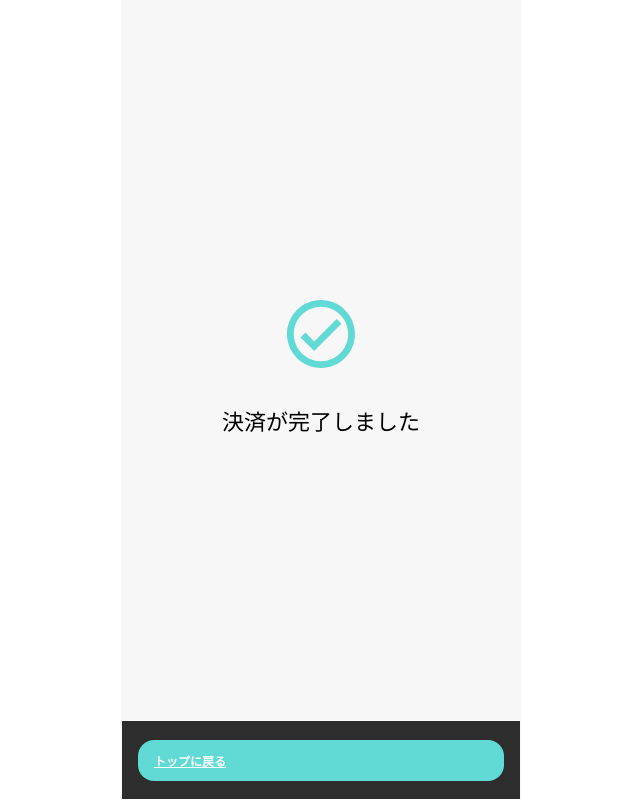
After one commit to aku424/php_taining, a PHP site: page /php/payment.php in a window 1280 px wide. The commit adds this page. Shown: the whole page, without its empty margins (319-959 px from the left). Run offline with PHP 8.4, Linux system fonts and the light colour scheme.

Commit message:
created this app

```diff
--- a/css/style.css
+++ b/css/style.css
@@ -67,7 +67,7 @@ font-size: 12px;
 font-weight: bold;
 }
 .app-container {
-width: 500px;
+width: 400px;
 background-color: #F7F7F7;
 height: 100vh;
 position: relative;
--- a/php/index.php
+++ b/php/index.php
@@ -1,7 +1,5 @@
 <!-- products.php -->
 <?php require_once "products.php";?>
-<!-- functions.php -->
-<?php require_once "functions.php";?>
 
 
 <!-- html -->
@@ -24,7 +22,7 @@
                 <img class="card-image" src="<?php echo $product->getImage();?>" alt="">
                 <p class="card-title"><?php echo $product->getName(); ?></p>
                 <div class="flex justify-between">
-                  <p class="card-price"><?php echo calPriceIncludedTax($product->getPrice()) ?></p>
+                  <p class="card-price"><?php echo $product->displayPrice(); ?></p>
                   <input name="<?php echo $product->getId();?>" min="0" class="item-number" type="number" value="0">
                 </div>
               </div>
--- /dev/null
+++ b/php/payment.php
@@ -0,0 +1,24 @@
+<!DOCTYPE html>
+<html lang="jp">
+<head>
+    <meta charset="UTF-8">
+    <meta name="viewport" content="width=device-width, initial-scale=1.0">
+    <link rel="stylesheet" type="text/css" href="../css/style.css">
+    <title>デイトラ PHP</title>
+</head>
+<body>
+    <div class="container">
+        <div class="app-container">
+            <div class="payment-complete">
+                <image src="../img/icons/check.svg">
+                <p class="title">決済が完了しました</p>
+            </div>
+            <div class="btn-footer bg-gray">
+                <a href="./index.php" class="checkout-btn">
+                トップに戻る
+                </a>
+            </div>
+        </div>
+    </div>
+</body>
+</html>
```
Also changed, not shown: classes/cart.php (added, +20 -0 lines), classes/product.php (+8 -0 lines), php/carts.php (+8 -7 lines), php/functions.php (deleted, +0 -15 lines).
